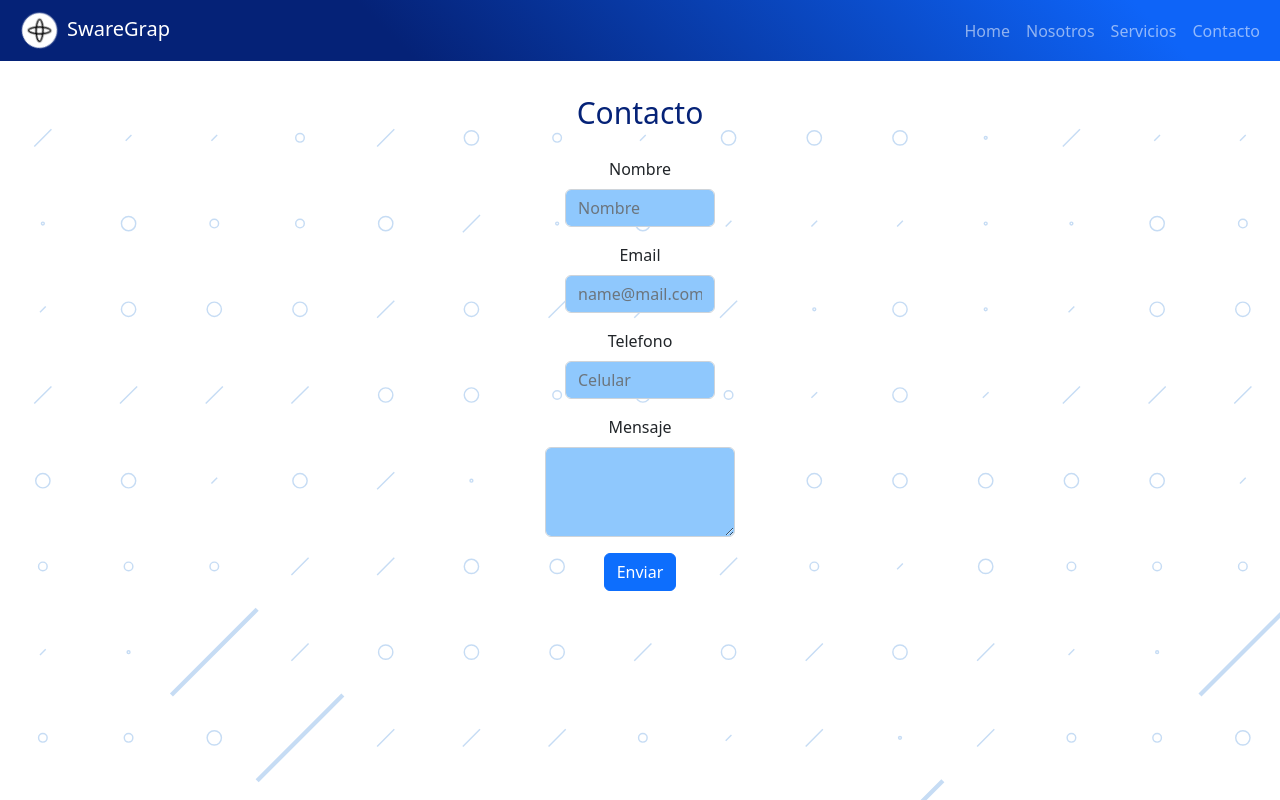
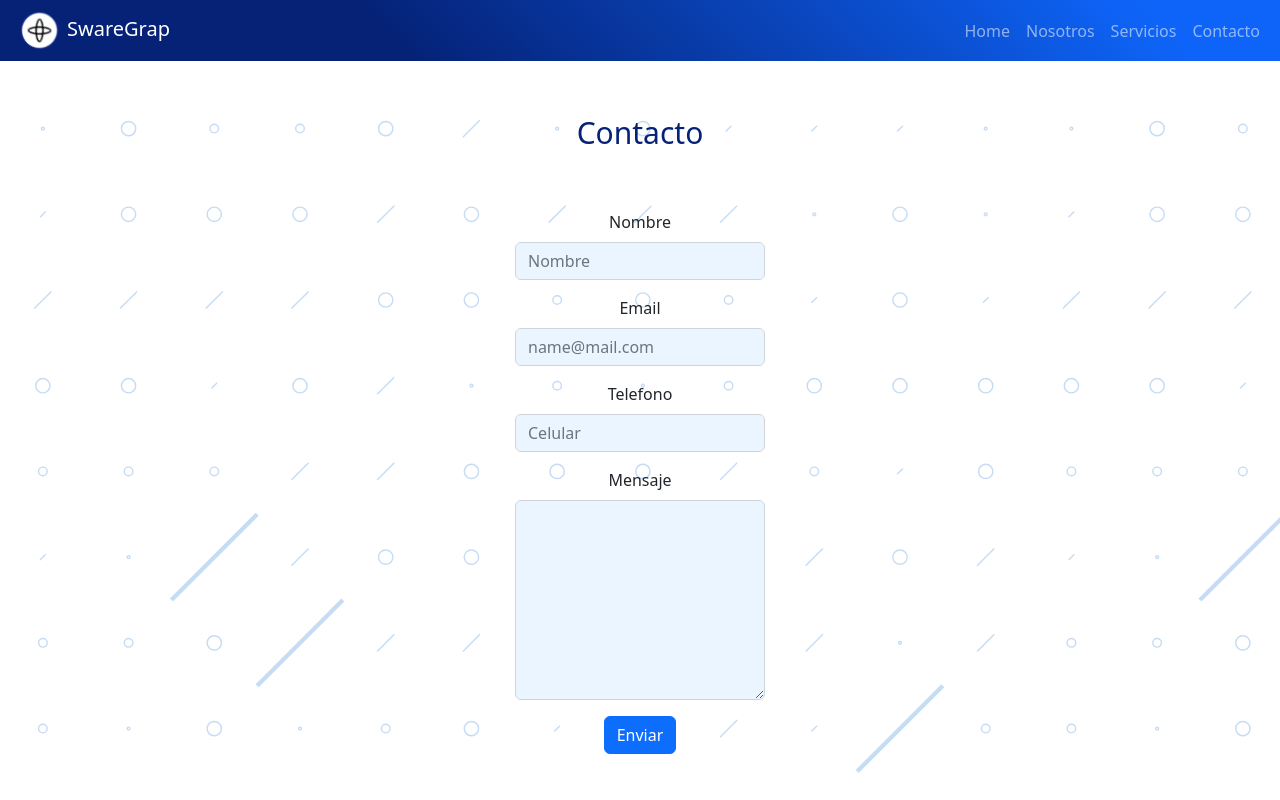
Before and after one commit to GuidoSantiagoReta/Swaregrap-reactrouterv6, a React (Create React App) app: page /contact in a window 1280 px wide. Shown: the top 800 px of the page. Built offline with nearby package versions, Linux system fonts and the light colour scheme.

Commit message:
General-modifications-16

```diff
--- a/src/App.css
+++ b/src/App.css
@@ -66,10 +66,10 @@ section {
 /*---HOME---*/
 
 .contenedor-sobre-nosotros {
-
   display: flex;
+  flex-direction: row; /* or 'column' for vertical layout */
   justify-content: space-evenly;
-
+  align-items: center; /* to align items vertically */
 }
 
 .imagen-about-us {
@@ -113,15 +113,6 @@ section {
 /*---END-HOME---*/
 
 
-/*CONTACT*/
-
-.contact-section {
-
-  height: 100%;
-
-}
-
-/*END-CONTACT*/
 
 
 /*FOOTER*/
@@ -155,6 +146,16 @@ section {
 
 /*END PAGE SERVICES*/
 
+/*CONTACT*/
+
+.contact-section {
+  height: 100%;
+  padding: 20px;
+}
+
+
+
+
 /*CONTACT- PAGE*/
 
 /*form*/
@@ -172,6 +173,8 @@ section {
   margin-top: 95px;
 
 }
+
+
 
 /*END-CONTACT- PAGE*/
 
--- a/src/components/Contact.jsx
+++ b/src/components/Contact.jsx
@@ -1,7 +1,9 @@
 import React, {useState} from "react";
 import Button from "react-bootstrap/Button";
 import Form from "react-bootstrap/Form";
-
+import Container from 'react-bootstrap/Container';
+import Row from 'react-bootstrap/Row';
+import Col from 'react-bootstrap/Col';
 const Contact = () => {
 
 const [form, setForm] = useState({
@@ -20,7 +22,7 @@ const {name,email, phone, message,} = form;
         [name]:value
        })
     }
-    {/* */}
+
     const handleSubmit = (e) => {
       // para no recargar la pagina
       /*e.preventDefault()
@@ -40,6 +42,10 @@ const {name,email, phone, message,} = form;
   return (
     <section className=" animate__animated animate__fadeIn contact-section">
       <h2 className="contact-title">Contacto</h2>
+      <Container>
+      <Row className="d-flex justify-content-center align-items-center mt-5">
+         <Col xs={12} md={6}>
+
       <Form  action="https://formsubmit.co/bd0fb0dd3a5c10ab5f8b09e359919cb8" method="POST" onSubmit={handleSubmit} className="container-form center-block" > {/**/}
         <Form.Group className="mb-3 " controlId="form-name">
           <Form.Label>Nombre</Form.Label>
@@ -47,7 +53,7 @@ const {name,email, phone, message,} = form;
            onChange={handleChange}
            value={name} name='name'
            required={true}
-           style={{ width: "150px", margin: "auto", backgroundColor:"rgb(143, 200, 253)" }}
+           style={{ width: "250px", margin: "auto", backgroundColor:"rgb(235, 245, 255)" }}
            type="text"
            placeholder="Nombre"
 
@@ -60,7 +66,7 @@ const {name,email, phone, message,} = form;
             onChange={handleChange}
             value={email} name='email'
             required={true}
-            style={{ width: "150px", margin: "auto", backgroundColor:"rgb(143, 200, 253)"  }}
+            style={{ width: "250px", margin: "auto", backgroundColor:"rgb(235, 245, 255)" }}
             type="email"
             placeholder="name@mail.com"
           />
@@ -72,7 +78,7 @@ const {name,email, phone, message,} = form;
            onChange={handleChange}
             value={phone} name='phone'
             required={true}
-            style={{ width: "150px", margin: "auto" , backgroundColor:"rgb(143, 200, 253)" }}
+            style={{ width: "250px", margin: "auto", backgroundColor:"rgb(235, 245, 255)" }}
             type="tel"
             placeholder="Celular"
           />
@@ -84,7 +90,7 @@ const {name,email, phone, message,} = form;
           onChange={handleChange}
           value={message} name='message'
           required={true}
-            style={{ width: "190px", margin: "auto", height:"90px" , backgroundColor:"rgb(143, 200, 253)"  }}
+          style={{ height: "200px", width: "250px", margin: "auto", backgroundColor:"rgb(235, 245, 255)" }}
             as="textarea"
             rows={3}
           />
@@ -96,7 +102,11 @@ const {name,email, phone, message,} = form;
         <input type="hidden" name="_next" value="https://swaregrap-reactrouterv6.vercel.app/contact"></input>
         <input type="hidden" name="_captcha" value="false"></input>
       </Form>
+      </Col>
+      </Row>
+      </Container>
     </section>
+
   );
 };
 export default Contact;
--- a/src/components/webservices/Service.jsx
+++ b/src/components/webservices/Service.jsx
@@ -1,19 +1,23 @@
-import React from 'react'
+import React from 'react';
 import Card from "react-bootstrap/Card";
-import '../../App.css'
+import Col from 'react-bootstrap/Col';
+import '../../App.css';
 
 const Service = (props) => {
   return (
 
 
-
-        <Card>
-          <Card.Img variant="top" src={props.img} />
-          <Card.Body>
-            <Card.Title className='color-title'>{props.title}</Card.Title>
-            <Card.Text>{props.text}</Card.Text>
-          </Card.Body>
-        </Card>
+    <Col md={4} className="mb-4">
+    <Card className="h-100 shadow-sm bg-white rounded">
+      <Card.Img variant="top" src={props.img} />
+      <Card.Body className="d-flex flex-column">
+        <div className="d-flex mb-2 justify-content-between">
+          <Card.Title className="mb-0 font-weight-bold">{props.title}</Card.Title>
+        </div>
+        <Card.Text className="text-secondary">{props.text}</Card.Text>
+      </Card.Body>
+    </Card>
+  </Col>
 
 
   )
```
